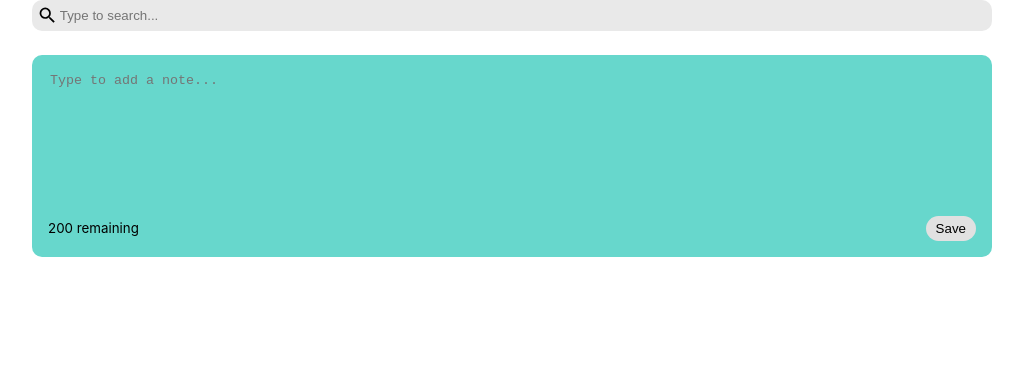
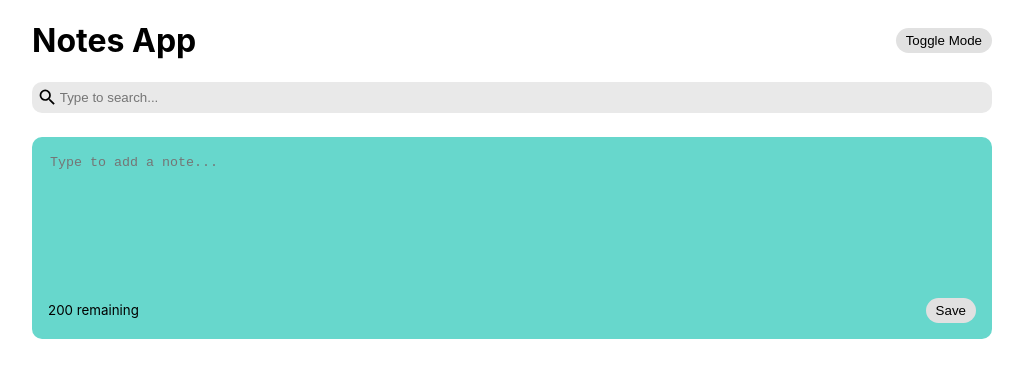
Before and after one commit to swapnil-talpade/notesapp, a React (Create React App) app: page / in a window 1280 px wide. Shown: the top 378 px of the page, without its empty margins (128-1151 px from the left). Built offline with nearby package versions, Linux system fonts and the light colour scheme.

Commit message:
Added DarkMode functionality

```diff
--- a/src/App.js
+++ b/src/App.js
@@ -2,12 +2,14 @@
 import { nanoid } from 'nanoid'
 import NotesList from './components/NotesList'
 import Search from './components/Search'
+import Header from './components/Header'
 
 
 const App = () => {
 
   const [notes, setNotes] = useState([])
   const [searchText, setSearchText] = useState('')
+  const [darkMode, setDarkMode] = useState(false)
 
   const addNote = (text) => {
     console.log(text)
@@ -27,10 +29,14 @@
   }
 
   return (
-    <div className="container">
-      <Search handleSearchNote={setSearchText} />
-      <NotesList notes={notes.filter((note) => note.text.toLowerCase().includes(searchText))} handleAddNote={addNote} handleDeleteNote={deleteNote} />
+    <div className={`${darkMode && 'dark-mode'}`}>
+      <div className="container">
+        <Header handleDarkMode={setDarkMode} />
+        <Search handleSearchNote={setSearchText} />
+        <NotesList notes={notes.filter((note) => note.text.toLowerCase().includes(searchText))} handleAddNote={addNote} handleDeleteNote={deleteNote} />
+      </div>
     </div>
+
   )
 }
 
--- /dev/null
+++ b/src/components/Header.js
@@ -0,0 +1,12 @@
+import React from 'react'
+
+const Header = ({ handleDarkMode }) => {
+    return (
+        <div className="header">
+            <h1>Notes App</h1>
+            <button className="save" onClick={() => handleDarkMode(prevMode => !prevMode)}>Toggle Mode</button>
+        </div>
+    )
+}
+
+export default Header
--- a/src/index.css
+++ b/src/index.css
@@ -12,12 +12,27 @@
     monospace;
 }
 
+.header{
+  display: flex;
+  align-items: center;
+  justify-content: space-between;
+}
+
+.dark-mode{
+  background-color: black;
+}
+
+.dark-mode h1{
+  color: white;
+}
+
 .container{
   max-width: 960px;
   margin-right: auto;
   margin-left: auto;
   padding-right: 15px;
   padding-left: 15px;
+  min-height: 100vh;
 }
 
 .notes-list{
```
